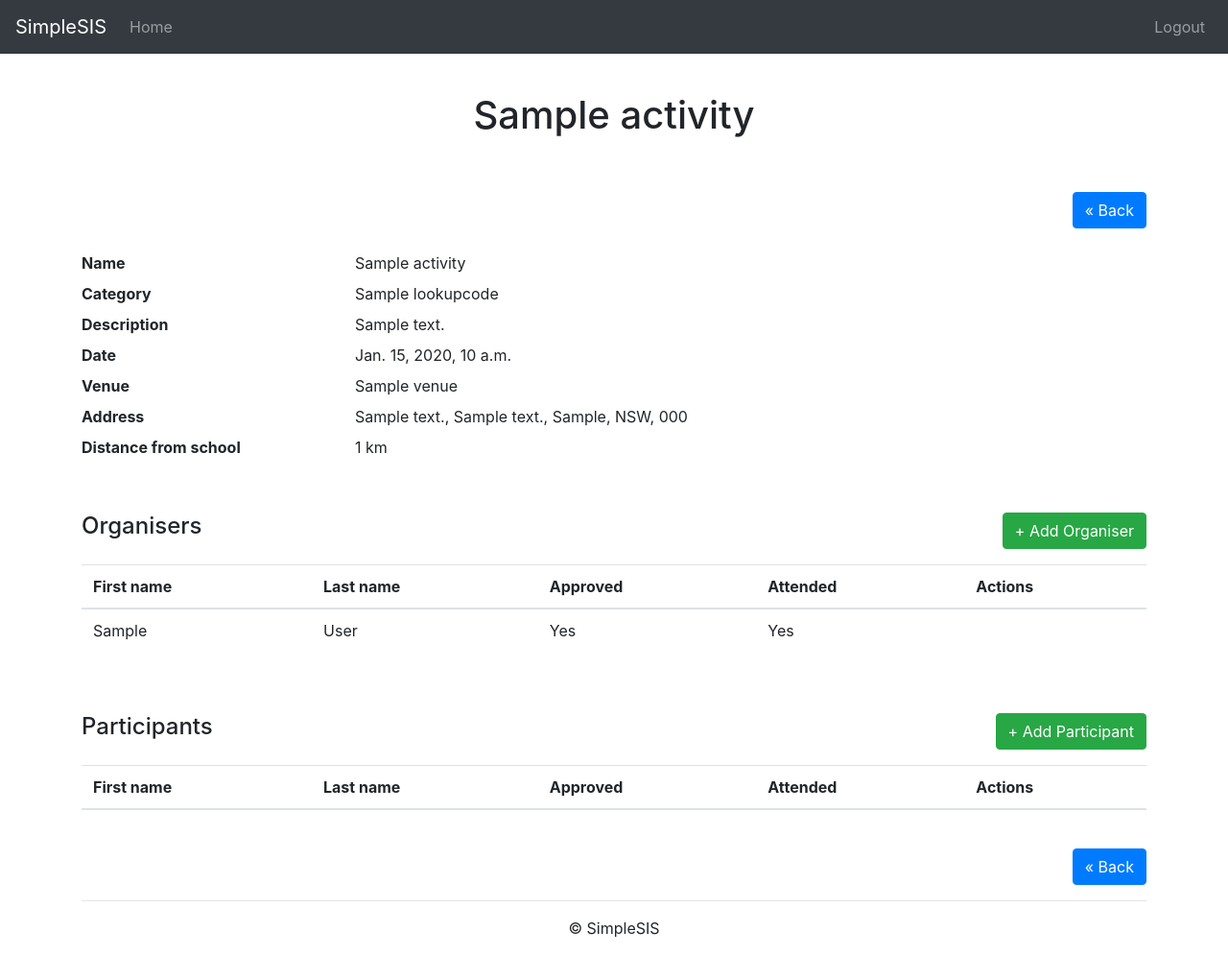
After one commit to d0uble-v/sentral-challenge, a Django app: page /activities/1 in a window 1280 px wide. The commit adds this page. Shown: the whole page at 96% size. Run offline with Django 3.2, Linux system fonts and the light colour scheme; a user stored in the database is signed in; tables that the repository leaves empty hold one stand-in row (values such as "Sample post"); lists and menus that the app fills with data are empty; some libraries are stand-ins or nearby versions.

Commit message:
Added view activity page (WIP)

```diff
--- /dev/null
+++ b/simple_sis/templates/activity-view.html
@@ -0,0 +1,129 @@
+{% extends 'base-logged-in.html' %}
+
+{% block content %}
+{{ block.super }}
+
+<main role="main">
+    <div class="container mt-5">
+        <div class="row mb-4">
+            <div class="col-sm-12 text-right">
+                <a href="{% url 'home' %}" class="btn btn-primary">&laquo; Back</a>
+            </div>
+        </div>
+
+        <dl class="row">
+            <dt class="col-sm-3">Name</dt>
+            <dd class="col-sm-9">{{ activity.name }}</dd>
+
+            <dt class="col-sm-3">Category</dt>
+            <dd class="col-sm-9">{{ activity.category.name }}</dd>
+
+            <dt class="col-sm-3">Description</dt>
+            <dd class="col-sm-9">{{ activity.description }}</dd>
+
+            <dt class="col-sm-3">Date</dt>
+            <dd class="col-sm-9">{{ activity.start_date }}</dd>
+
+            <dt class="col-sm-3">Venue</dt>
+            <dd class="col-sm-9">{{ activity.venue.name }}</dd>
+
+            <dt class="col-sm-3">Address</dt>
+            <dd class="col-sm-9">{{ activity.venue.location }}</dd>
+
+            <dt class="col-sm-3">Distance from school</dt>
+            <dd class="col-sm-9">{{ activity.distance_from_school }} km</dd>
+        </dl>
+
+        <div class="row mt-5">
+            <div class="col-sm-12 mb-3 d-flex justify-content-between">
+                <h4>Organisers</h4>
+                <a href="{% url 'home' %}" class="btn btn-success">+ Add Organiser</a>
+            </div>
+            <div class="col-sm-12">
+                <table class="table">
+                    <thead>
+                        <tr>
+                            <th scope="col">First name</th>
+                            <th scope="col">Last name</th>
+                            <th scope="col">Approved</th>
+                            <th scope="col">Attended</th>
+                            <th scope="col">Actions</th>
+                        </tr>
+                    </thead>
+                    <tbody>
+                        {% for organiser in organisers %}
+                        <tr>
+                            <td>{{ organiser.user.first_name }}</td>
+                            <td>{{ organiser.user.last_name }}</td>
+                            <td>{% if organiser.approved_at %}Yes{% else %}No{% endif %}</td>
+                            <td>{% if organiser.attended_at %}Yes{% else %}No{% endif %}</td>
+                            <td></td>
+                        </tr>
+                        {% endfor %}
+                    </tbody>
+                </table>
+            </div>
+        </div>
+
+        <div class="row mt-5">
+            <div class="col-sm-12 mb-3 d-flex justify-content-between">
+                <h4>Participants</h4>
+                <a href="{% url 'home' %}" class="btn btn-success text-right">+ Add Participant</a>
+            </div>
+            <div class="col-sm-12">
+                <table class="table">
+                    <thead>
+                        <tr>
+                            <th scope="col">First name</th>
+                            <th scope="col">Last name</th>
+                            <th scope="col">Approved</th>
+                            <th scope="col">Attended</th>
+                            <th scope="col">Actions</th>
+                        </tr>
+                    </thead>
+                    <tbody>
+                        {% for attendee in attendees %}
+                        <tr>
+                            <td>{{ attendee.user.first_name }}</td>
+                            <td>{{ attendee.user.last_name }}</td>
+                            <td>{% if attendee.approved_at %}Yes{% else %}No{% endif %}</td>
+                            <td>{% if attendee.attended_at %}Yes{% else %}No{% endif %}</td>
+                            <td></td>
+                        </tr>
+                        {% endfor %}
+                    </tbody>
+                </table>
+            </div>
+        </div>
+
+        <div class="row mt-4">
+            <div class="col-sm-12 text-right">
+                <a href="{% url 'home' %}" class="btn btn-primary">&laquo; Back</a>
+            </div>
+        </div>
+    </div>
+</main>
+
+<div class="modal fade" tabindex="-1" role="dialog">
+    <div class="modal-dialog modal-dialog-centered" role="document">
+        <div class="modal-content">
+            <div class="modal-header">
+                <h5 class="modal-title">Add Organiser</h5>
+                <button type="button" class="close" data-dismiss="modal" aria-label="Close">
+                    <span aria-hidden="true">&times;</span>
+                </button>
+            </div>
+            <form action="">
+                <div class="modal-body">
+                    <p>Modal body text goes here.</p>
+                </div>
+                <div class="modal-footer">
+                    <button type="button" class="btn btn-secondary" data-dismiss="modal">Close</button>
+                    <button type="button" class="btn btn-success" type="submit">+ Add</button>
+                </div>
+            </form>
+        </div>
+    </div>
+</div>
+
+{% endblock %}
--- a/simple_sis/templates/base-logged-in.html
+++ b/simple_sis/templates/base-logged-in.html
@@ -13,10 +13,7 @@
     <div class="collapse navbar-collapse" id="navbar-main">
         <ul class="navbar-nav mr-auto">
             <li class="nav-item">
-                <a class="nav-link" href="{% url 'home' %}">Home <span class="sr-only">(current)</span></a>
-            </li>
-            <li class="nav-item">
-                <a class="nav-link" href="#">Link</a>
+                <a class="nav-link" href="{% url 'home' %}">Home</a>
             </li>
         </ul>
 
@@ -28,4 +25,12 @@
     </div>
 </nav>
 
+<div class="container mt-5">
+    <div class="row">
+        <div class="col-sm-12">
+            <h1 class="text-center pt-5">{{ h1_title }}</h1>
+        </div>
+    </div>
+</div>
+
 {% endblock %}
--- a/simple_sis/urls.py
+++ b/simple_sis/urls.py
@@ -1,8 +1,9 @@
 from django.urls import path
-from .views import home, login, logout
+from .views import home, login, logout, view_activity
 
 urlpatterns = [
     path('login', login, name='login'),
     path('logout', logout, name='logout'),
     path('', home, name='home'),
+    path('activities/<int:id>', view_activity, name='view-activity'),
 ]
--- a/simple_sis/views.py
+++ b/simple_sis/views.py
@@ -1,4 +1,5 @@
 from django.shortcuts import render, redirect, resolve_url
+from django.http import Http404
 from django.contrib.auth import (
     authenticate,
     login as django_login,
@@ -6,6 +7,7 @@ from django.contrib.auth import (
 )
 from django.contrib.auth.decorators import login_required
 from django.conf import settings
+from .models import Activity, ActivityAttendee
 
 
 def login(request):
@@ -42,8 +44,32 @@ def home(request):
 
     context = {
         'page_title': 'Home',
+        'h1_title': 'School Activities',
         'user': user,
         'activities': activities,
     }
 
     return render(request, 'home.html', context)
+
+
+@login_required
+def view_activity(request, id):
+    user = request.user
+    try:
+        activity = user.school.activities.get(id=id)
+    except Activity.DoesNotExist:
+        raise Http404("Activity does not exist")
+
+    context = {
+        'page_title': f'Activity - {activity.name}',
+        'h1_title': f'{activity.name}',
+        'user': user,
+        'activity': activity,
+        # Normally this would be done with a reverse lookup
+        # but for the save of the challenge we can run a
+        # raw SQL query
+        'organisers': activity.attendees.filter(is_organiser=True),
+        'attendees': activity.attendees.filter(is_organiser=False),
+    }
+
+    return render(request, 'activity-view.html', context)
```
Also changed, not shown: simple_sis/templates/activity-add.html (added, +129 -0 lines), simple_sis/templates/home.html (+2 -8 lines).
